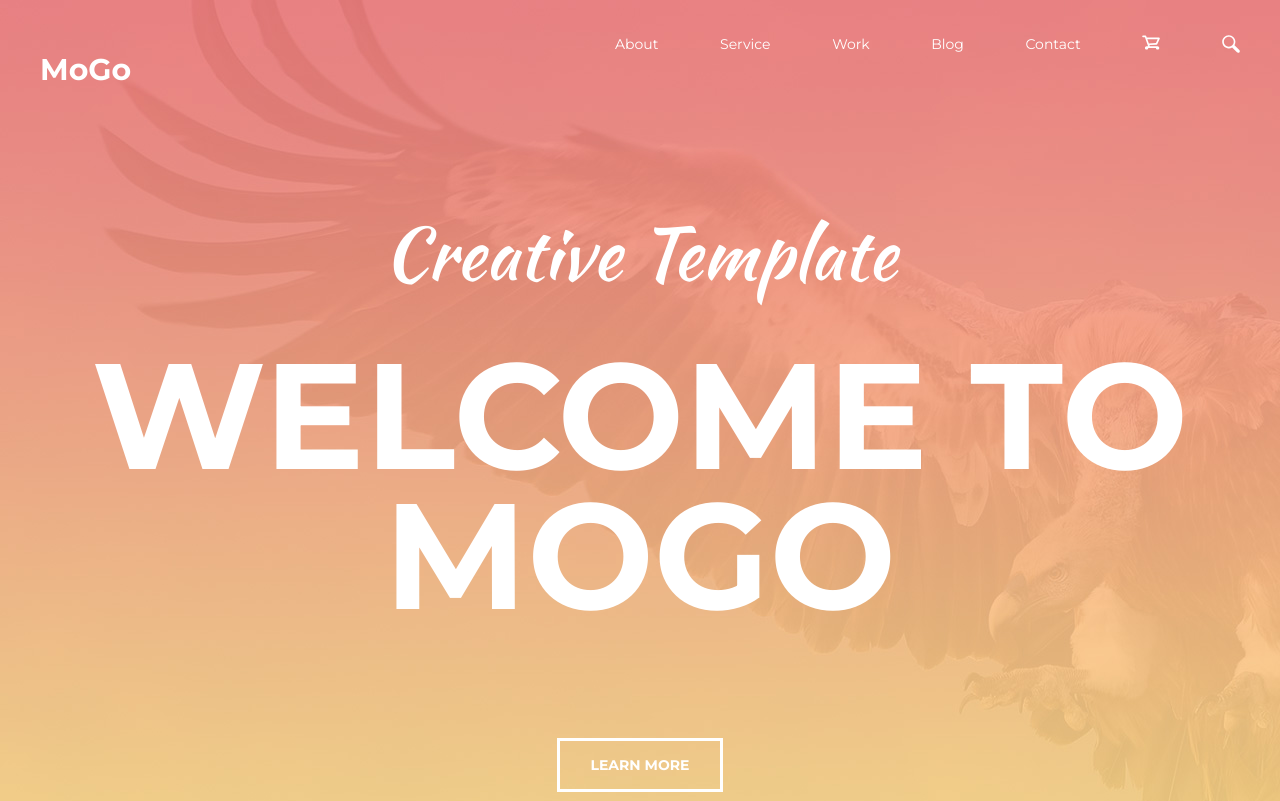
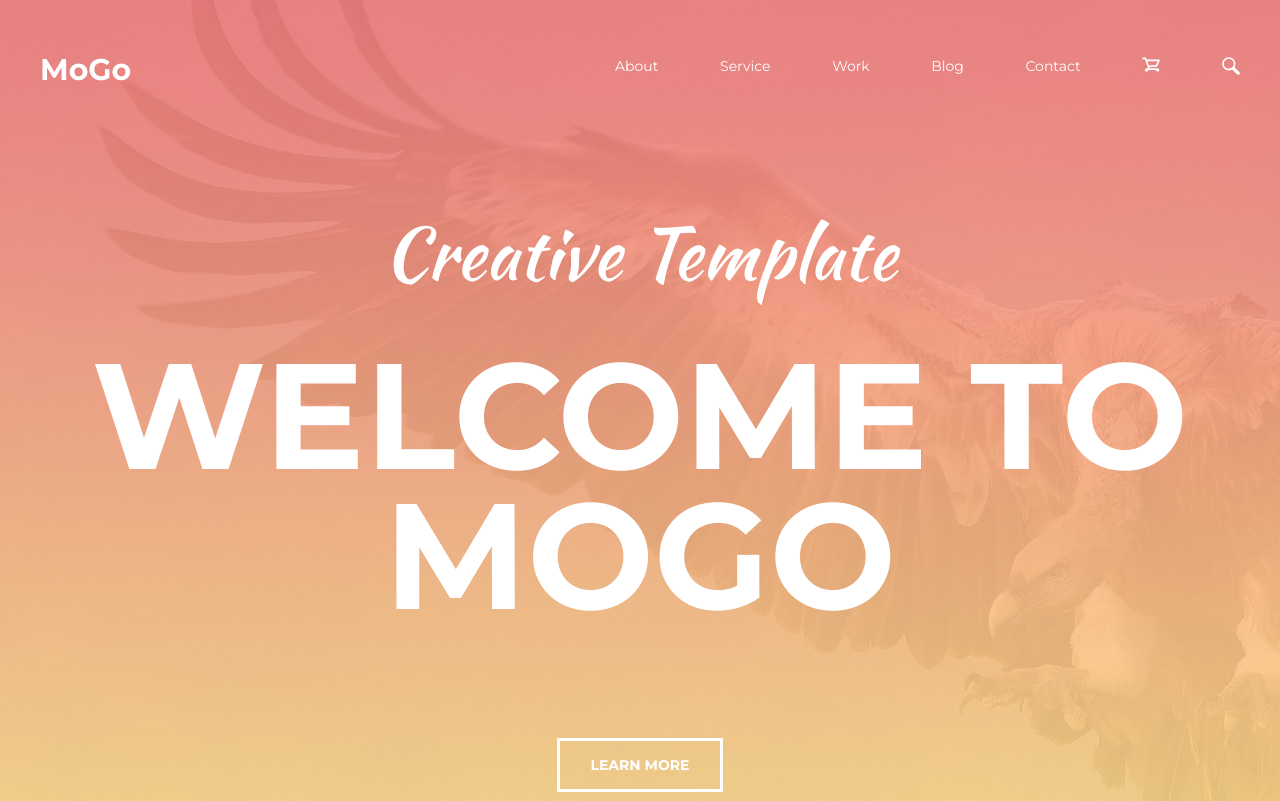
Before and after one commit to nomiso2000/goit-fe-course, a plain HTML site: page Module-10/index.html in a window 1280 px wide. Shown: the top 801 px of the page. Drawn offline with Linux system fonts and the light colour scheme; files whose address does not match are found by name.

Commit message:
fixed nav

```diff
--- a/Module-10/css/style.css
+++ b/Module-10/css/style.css
@@ -21,6 +21,9 @@ header {
   -webkit-box-pack: justify;
   -ms-flex-pack: justify;
   justify-content: space-between;
+  -webkit-box-align: center;
+  -ms-flex-align: center;
+  align-items: center;
   padding-top: 30px;
   padding-bottom: 100px;
 }
```
